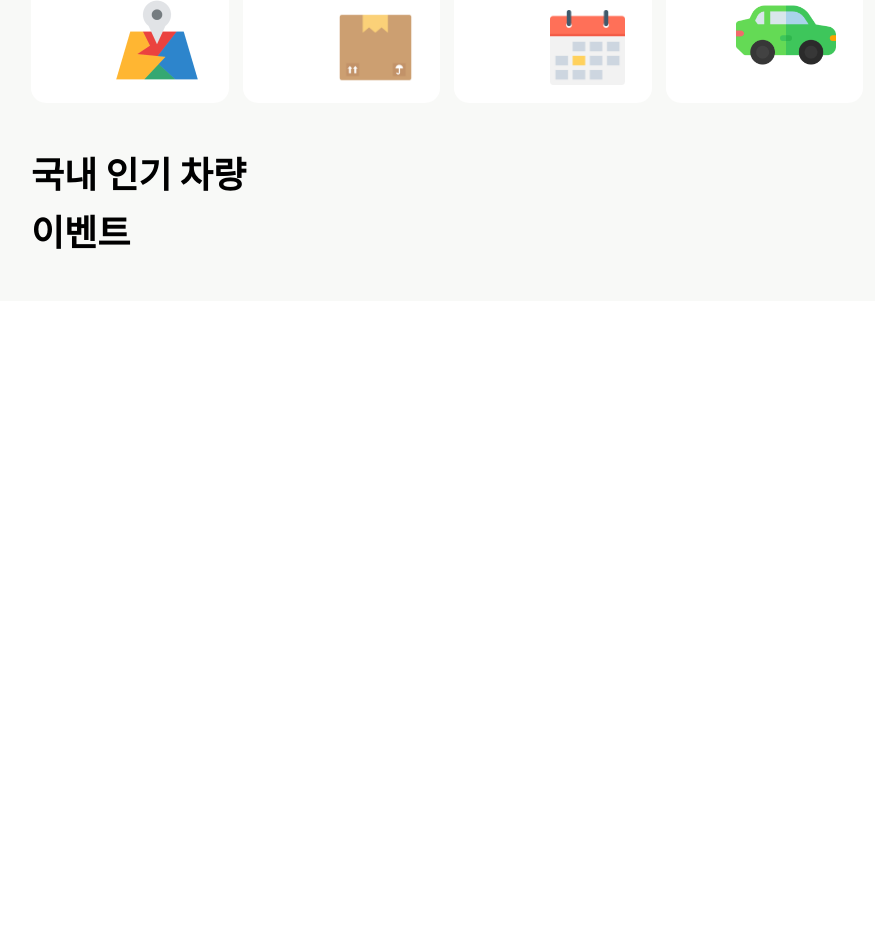
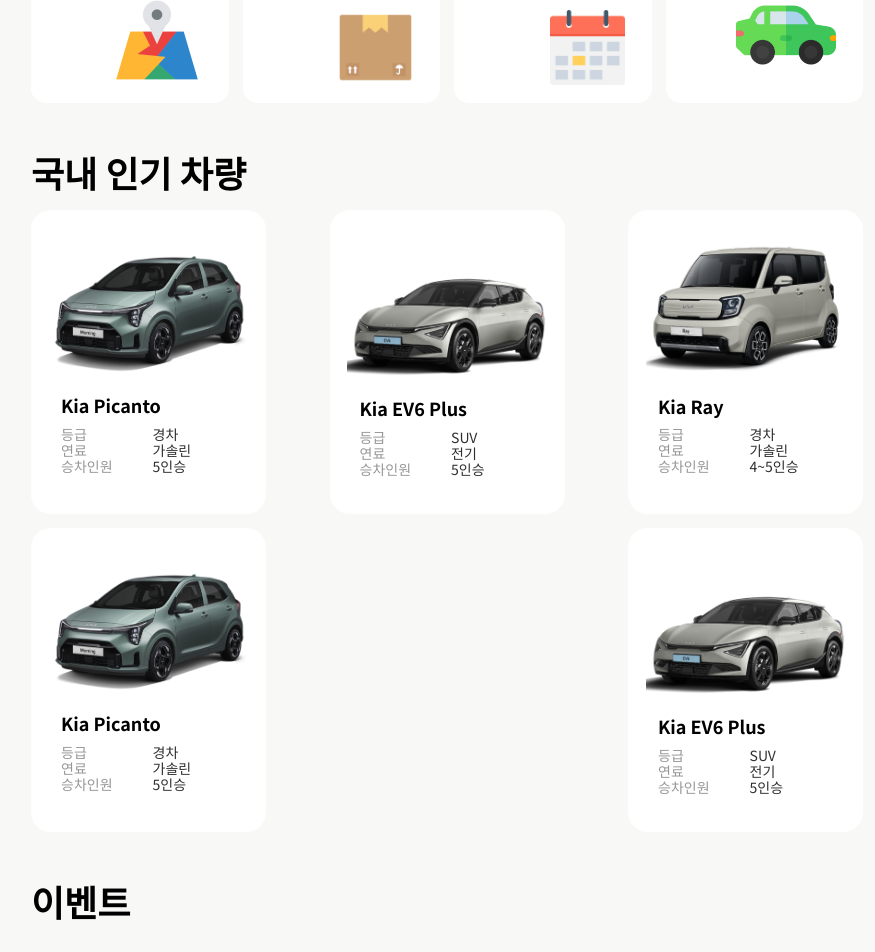
Before and after one commit to STERNDELFTIN/everycar-frontend, a React (Create React App) app in the folder everycar-frontend/: page / in a window 1280 px wide. Shown: the part 905-1857 px from the top of the page, without its empty margins (193-1068 px from the left). Before the commit the page ends 1206 px from the top, so only its background shows below. Built offline with nearby package versions, Linux system fonts and the light colour scheme.

Commit message:
메인페이지 '국내인기차량' 틀 제작

```diff
--- a/everycar-frontend/public/main/car/cars.json
+++ b/everycar-frontend/public/main/car/cars.json
@@ -2,7 +2,7 @@
     "popular_cars" : [
         {
             "id" : "0",
-            "img" : "/car/car1.png",
+            "img" : "main/car/car1.png",
             "name" : "Kia Picanto",
             "grade" : "경차",
             "fuel": "가솔린",
@@ -10,7 +10,7 @@
         },
         {
             "id" : "1",
-            "img" : "/car/car2.png",
+            "img" : "main/car/car2.png",
             "name" : "Kia EV6 Plus",
             "grade" : "SUV",
             "fuel" : "전기",
@@ -18,7 +18,7 @@
         },
         {
             "id" : "2",
-            "img" : "/car/car3.png",
+            "img" : "main/car/car3.png",
             "name" : "Kia Ray",
             "grade" : "경차",
             "fuel" : "가솔린",
@@ -26,7 +26,7 @@
         },
         {
             "id" : "3",
-            "img" : "/car/car1.png",
+            "img" : "main/car/car1.png",
             "name" : "Kia Picanto",
             "grade" : "경차",
             "fuel": "가솔린",
@@ -34,7 +34,7 @@
         },
         {
             "id" : "4",
-            "img" : "/car/car2.png",
+            "img" : "main/car/car2.png",
             "name" : "Kia EV6 Plus",
             "grade" : "SUV",
             "fuel" : "전기",
--- a/everycar-frontend/src/css/Main.css
+++ b/everycar-frontend/src/css/Main.css
@@ -62,7 +62,7 @@
 }
 
 /* 공통 부분 */
-.service-shortcut, .plan, .event { margin-bottom: 49px; width: 100%; }
+.service-shortcut, .plan, .domestic-popular-car, .event { margin-bottom: 49px; width: 100%; }
 
 /* Service Shortcut */
 .service-shortcut {
@@ -97,4 +97,13 @@
     display: flex;
     gap: 14px;
     justify-content: space-between;
+    /* flex-wrap: wrap; */
 }
+
+/* 국내 인기 차량 */
+.car-container {
+    display: flex;
+    gap: 14px;
+    justify-content: space-between;
+    flex-wrap: wrap;
+}
--- a/everycar-frontend/src/routes/Main.js
+++ b/everycar-frontend/src/routes/Main.js
@@ -1,11 +1,9 @@
 import '../css/Main.css';
-import { useState } from 'react';
+import { useState, useEffect } from 'react';
+import axios from 'axios';
 import styled from 'styled-components';
 import { FontAwesomeIcon } from '@fortawesome/react-fontawesome';
 import { faGift, faCalendarCheck, faCommentDots, faFileSignature } from '@fortawesome/free-solid-svg-icons';
-
-const TitleStyle = styled.h3`font-size: 36px; text-align: left; margin-bottom: 17px; `;
-const PlanBoxStyle = styled.div`width: 309px; height: 230px; border-radius: 15px; padding: 23px 27px; text-align: left; background-color: #FFFFFF; color: #2F2F2F; `;
 
 function Main() {
     return (
@@ -103,6 +101,9 @@
 }
 
 {/* Everycar Rent Plan */}
+const TitleStyle = styled.h3`font-size: 36px; text-align: left; margin-bottom: 17px; `;
+const PlanBoxStyle = styled.div`width: 309px; height: 230px; border-radius: 15px; padding: 23px 27px; text-align: left; background-color: #FFFFFF; color: #2F2F2F; `;
+
 function Plan({ title }) {
     return(
         <div className='plan'>
@@ -148,11 +149,72 @@
 }
 
 {/* 국내 인기 차량 */}
+const CarBoxStyle = styled.div`background-color: #FFFFFF; width: 235px; height: 304px; border-radius: 20px; text-align: left; padding: 20px 30px; `;
+
 function Car({ title }) {
+    const [cars, setCars] = useState([]);
+
+    useEffect(()=>{
+        // 비동기로 JSON 데이터 가져오기
+        axios.get('/main/car/cars.json')
+        .then(result => {
+            console.log(result.data);
+            setCars(result.data.popular_cars);
+        })
+        .catch(error => {
+            console.error('데이터 가져올 수 없음 : ', error);
+        });
+    }, []);
+
     return(
         <div className='domestic-popular-car'>
             <TitleStyle>{ title }</TitleStyle>
+            <div className='car-container'>
+                {
+                    cars.map((car, i)=>{
+                        return <CarBox key={i} car={car} />
+                    })
+                }
+            </div>
         </div>
+    );
+}
+function CarBox({ car }) {
+    const [carDescription] = useState([
+        { title: '등급', content: car.grade },
+        { title: '연료', content: car.fuel },
+        { title: '승차인원', content: car.capacity }
+    ]);
+
+    return (
+        <CarBoxStyle>
+            <div className='car-image' style={{ display:'flex', justifyContent:'center', marginBottom:'17px' }}><img src={car.img} alt={car.name} style={{ width:"200px", height:"auto" }} /></div>
+
+            <div className='car-description'>
+                <h4 style={{ fontSize:"18px", color:"#000000", marginBottom:'10px' }}>{car.name}</h4>
+
+                <div style={{ fontSize:"14px", display:'flex', color: '#2F2F2F', gap:'40px' }}>
+                    <div className='car-title-container'>
+                        {
+                            carDescription.map((item, i) => {
+                                return (
+                                    <p key={i} style={{ opacity:'50%' }}>{item.title}</p>
+                                )
+                            })
+                        }
+                    </div>
+                    <div className='car-content-container'>
+                        {
+                            carDescription.map((item, i) => {
+                                return (
+                                    <p key={i}>{item.content}</p>
+                                )
+                            })
+                        }
+                    </div>
+                </div>
+            </div>
+        </CarBoxStyle>
     );
 }
 
```
